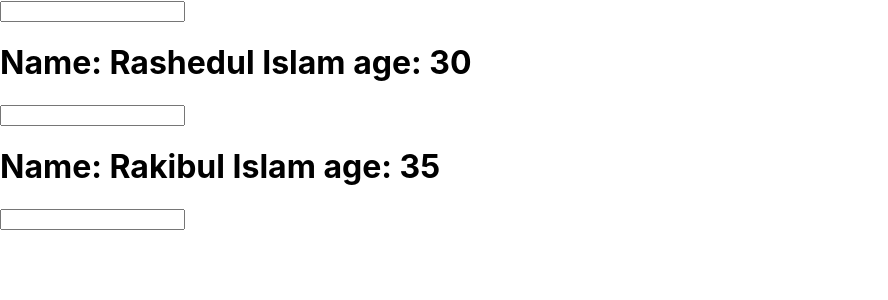
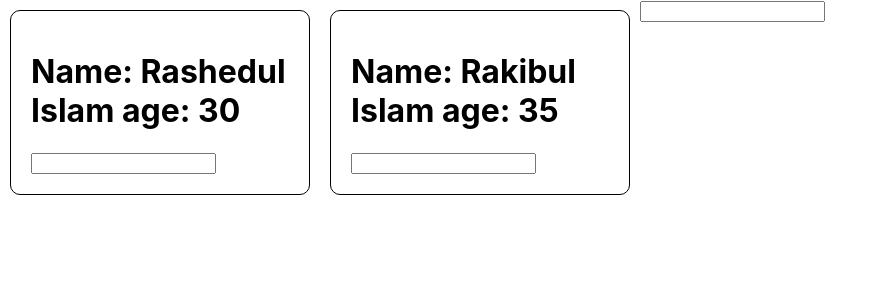
Before and after one commit to dev-rashed/my-react-app, a React (Create React App) app: page / in a window 1280 px wide. Shown: the top 300 px of the page, without its empty margins (0-888 px from the left). Built offline with nearby package versions, Linux system fonts and the light colour scheme.

Commit message:
diynamic dom created with map method

```diff
--- a/src/components/Book.js
+++ b/src/components/Book.js
@@ -1,10 +1,11 @@
 import { render } from '@testing-library/react';
 import React from 'react';
+import BookCss from '../styles/Book.css';
 
 function Book(props){
     return (
-      <div>
-        <h1 onClick={props.change}>
+      <div className="Book">
+        <h1>
           Name: {props.name} age: {props.age}
         </h1>
         <input type="text" onChange={props.inputName} />
--- a/src/components/Person.js
+++ b/src/components/Person.js
@@ -29,23 +29,20 @@ class Person extends Component {
         { name: "Hello", age: "40" },
       ],
     });
-  }
+  };
+
+  allbooks = this.state.books.map( book => {
+    // console.log(book);
+    return(
+      <Book name={book.name} age={book.age}/>
+    )
+  });
 
   render() {
     return (
       <div className="app">
         <input type="text" onChange={this.changeWithInput} />
-        <Book
-          name={this.state.books[0].name}
-          age={this.state.books[0].age}
-          change={this.changeState.bind(this, "Thirty")}
-          inputName={this.changeWithInput}
-        />
-        <Book
-          name={this.state.books[1].name}
-          age={this.state.books[1].age}
-          change={this.changeState.bind(this, "Fourty")}
-        />
+        { this.allbooks }
       </div>
     );
   }
--- /dev/null
+++ b/src/styles/Book.css
@@ -0,0 +1,9 @@
+.Book {
+    width: 300px;
+    border: 1px solid;
+    border-radius: 10px;
+    float: left;
+    margin: 10px 10px;
+    padding: 20px;
+    box-sizing: border-box;
+}
```
